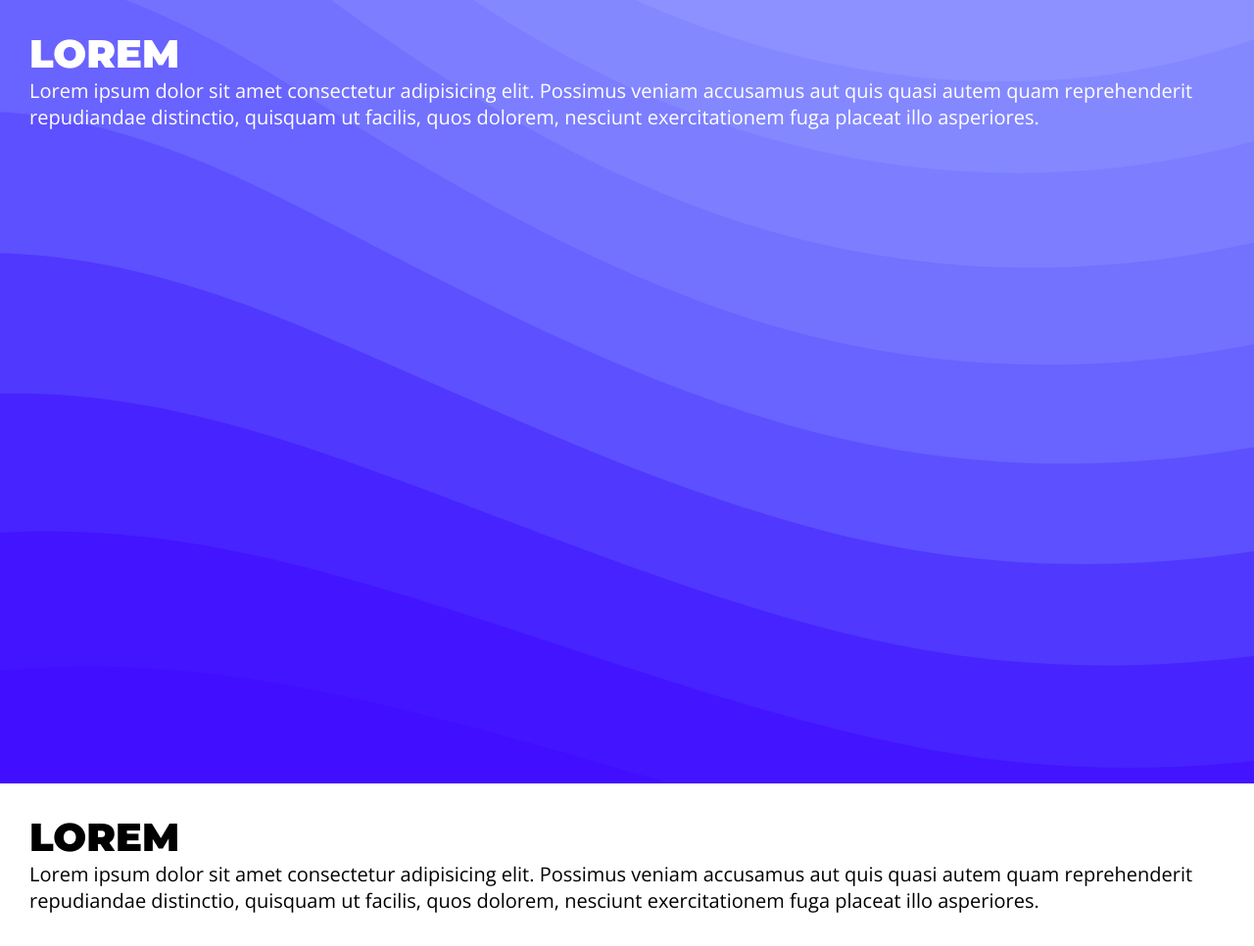
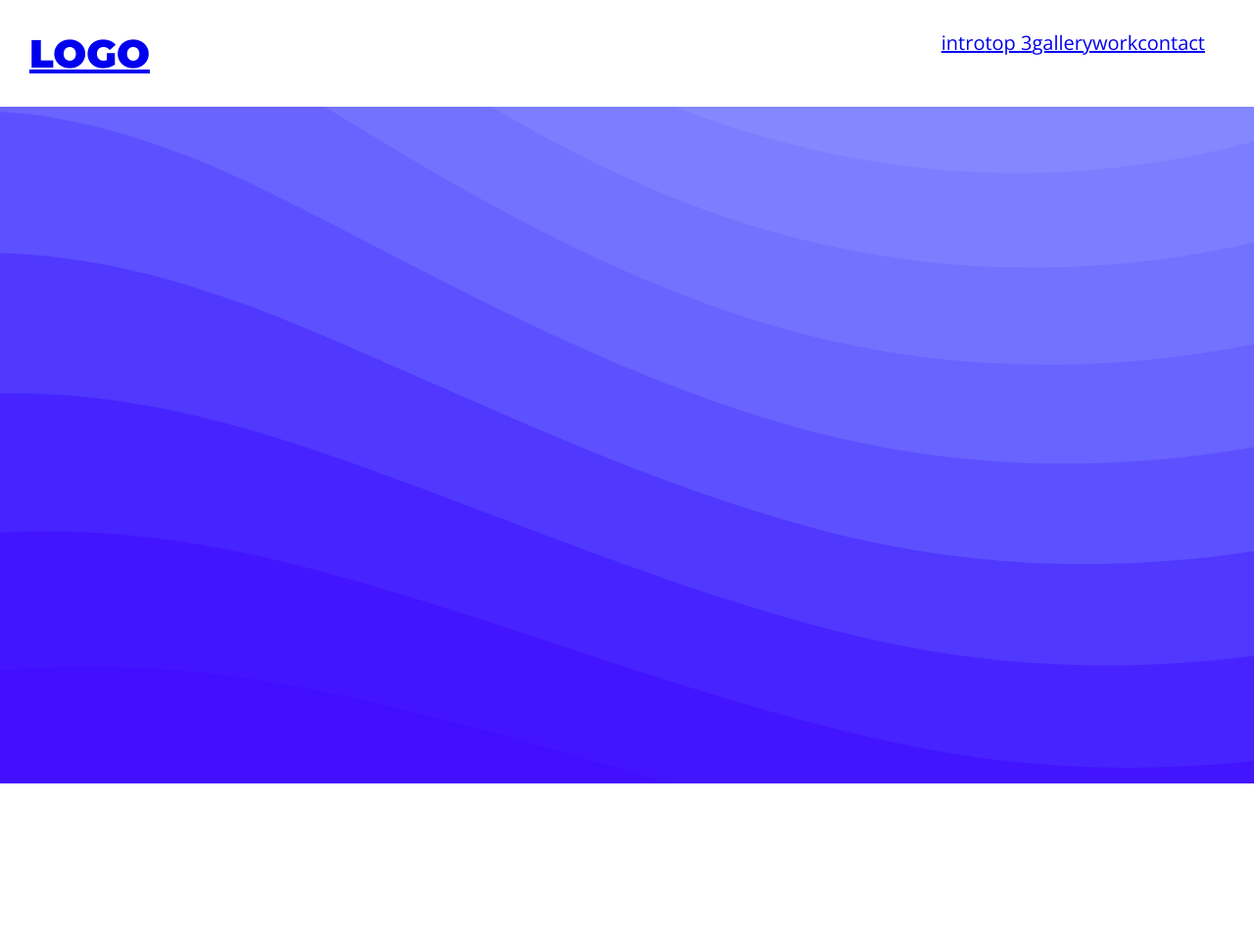
Before and after one commit to Natanssilva/Landing-Page, a plain HTML site: page index.html in a window 1280 px wide. Shown: the top 966 px of the page at 98% size. Drawn offline with nearby package versions, Linux system fonts and the light colour scheme.

Commit message:
menu 50%

```diff
--- a/css/style.css
+++ b/css/style.css
@@ -8,7 +8,7 @@ font-family: 'Open Sans', sans-serif;
 :root{  /*variaves em css */
     --cor-primaria:#4209FF;
     --white:#ffff;
-    --gap:3rem;  /*tirar o texto de ficar colado na borda, foi usando la na classe prime content*/
+    --gap:3rem;  /*tirar o texto de ficar colado na borda, foi usando la no*/
 }
 
 *{
@@ -25,7 +25,7 @@ html{
 body{
     font-family:'Open Sans', sans-serif;
     font-size: 2rem;
-
+    color: var(--cor-primaria);
 }
 
 h1,h2,h3,h4,h5,h6{
@@ -67,7 +67,7 @@ h6{
     background-size: cover;
     background-position: center center;
     background-repeat: no-repeat;
-    color:var(--white) ;
+
 }
 
 .background-white{
@@ -83,3 +83,21 @@ h6{
 .section-site{
     min-height: 100vh;  /*view height */
 }
+
+.menu{
+    background: var(--white);
+    position: fixed;
+    top: 0;
+    left: 0;
+    right: 0;
+    width: 100%;
+}
+.menu-content{
+    display: flex;
+    justify-content: space-between;
+}
+
+.menu ul{
+    list-style: none;
+    display: flex;
+}
--- a/index.html
+++ b/index.html
@@ -7,19 +7,32 @@
     <title>Lading Page project</title>
     <link rel="stylesheet" href="css/style.css">
 </head>
-<body>
-    <section class="background-principal section-site">
-        <div class="prime-content">
-            <h1>Lorem</h1>
-            <p>Lorem ipsum dolor sit amet consectetur adipisicing elit. Possimus veniam accusamus aut quis quasi autem quam reprehenderit repudiandae distinctio, quisquam ut facilis, quos dolorem, nesciunt exercitationem fuga placeat illo asperiores.</p>
-        </div>
+<body class="background-principal">
+    <aside class="menu">
+        <section class="prime-content menu-content">
+            <h1>
+                <a href="#">LOGO</a>
+            </h1>
+
+            <nav>
+                <ul>
+                    <li><a href="#">intro</a></li>
+                    <li><a href="#">top 3</a></li>
+                    <li><a href="#">gallery</a></li>
+                    <li><a href="#">work</a></li>
+                    <li><a href="#">contact</a></li>
+                </ul>
+            </nav>
+        </section>
+    </aside>
+
+    <section class="section-site">
+
     </section>
 
-    <section class="background-white section-site">
-        <div class="prime-content">
-            <h1>Lorem</h1>
-            <p>Lorem ipsum dolor sit amet consectetur adipisicing elit. Possimus veniam accusamus aut quis quasi autem quam reprehenderit repudiandae distinctio, quisquam ut facilis, quos dolorem, nesciunt exercitationem fuga placeat illo asperiores.</p>
-        </div>
+    <section class="section-site">
+
     </section>
+
 </body>
 </html>
```
